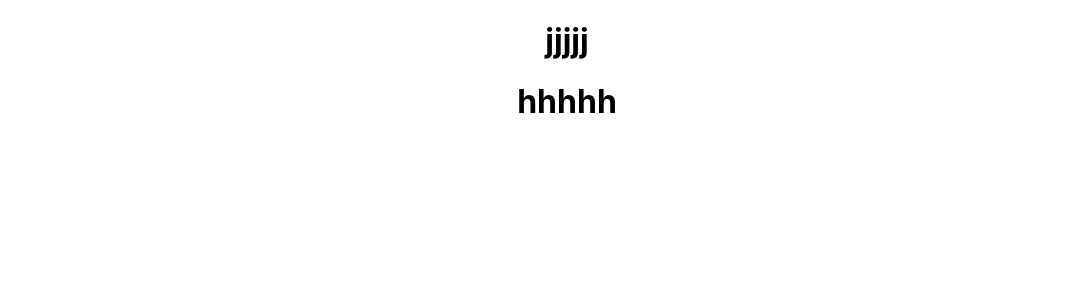
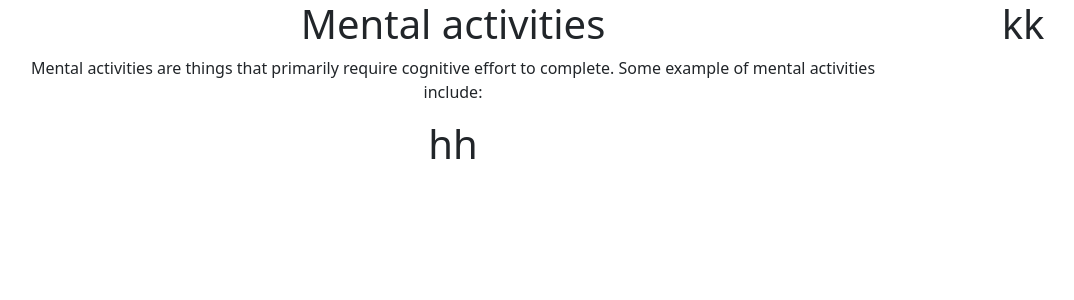
Before and after one commit to izazahmed0177/ass8-mental-activities-club, a React (Create React App) app: page / in a window 1280 px wide. Shown: the top 300 px of the page, without its empty margins (73-1147 px from the left). Built offline with nearby package versions, Linux system fonts and the light colour scheme.

Commit message:
add activity css

```diff
--- a/package.json
+++ b/package.json
@@ -6,7 +6,9 @@
     "@testing-library/jest-dom": "^5.16.5",
     "@testing-library/react": "^13.4.0",
     "@testing-library/user-event": "^13.5.0",
+    "bootstrap": "^5.2.1",
     "react": "^18.2.0",
+    "react-bootstrap": "^2.5.0",
     "react-dom": "^18.2.0",
     "react-scripts": "5.0.1",
     "web-vitals": "^2.1.4"
--- a/src/App.js
+++ b/src/App.js
@@ -1,5 +1,7 @@
 import logo from './logo.svg';
 import './App.css';
+
+import 'bootstrap/dist/css/bootstrap.min.css';
 import MainActivity from './components/MainActivity/MainActivity';
 
 function App() {
--- a/src/components/Activities/Activities.js
+++ b/src/components/Activities/Activities.js
@@ -0,0 +1,11 @@
+import React from 'react';
+
+const Activities = () => {
+    return (
+        <div>
+            <h1>hh</h1>
+        </div>
+    );
+};
+
+export default Activities;
--- a/src/components/Details/Details.js
+++ b/src/components/Details/Details.js
@@ -0,0 +1,11 @@
+import React from 'react';
+
+const Details = () => {
+    return (
+        <div>
+            <h1>kk</h1>
+        </div>
+    );
+};
+
+export default Details;
--- a/src/components/MainActivity/MainActivity.css
+++ b/src/components/MainActivity/MainActivity.css
@@ -0,0 +1,4 @@
+.activity-row{
+    display: grid;
+    grid-template-columns: 4fr 1fr;
+}
--- a/src/components/MainActivity/MainActivity.js
+++ b/src/components/MainActivity/MainActivity.js
@@ -1,16 +1,33 @@
 import React from 'react';
+import Activities from '../Activities/Activities';
+import Details from '../Details/Details';
+import 'bootstrap/dist/css/bootstrap.min.css';
+import '../MainActivity/MainActivity.css'
+
 
 const MainActivity = () => {
     return (
         <div className='main-activity-container'>
-            <div className='activity-list-container'>
-                <h1>jjjjj</h1>
-            </div>
-            <div className='activity-details-container'>
-                <h1>hhhhh</h1>
-            </div>
+            <div className='container'>
+                <div className='row activity-row'>
+
+                    <div className='activity-list-container cal-12'>
+
+                        <div>
+                            <h1>Mental activities</h1>
+                            <p>Mental activities are things that primarily require cognitive effort to complete. Some example of mental activities include:</p>
+                        </div>
+                        <Activities> </Activities>
 
 
+                    </div>
+                    <div className='activity-details-container cal-4'>
+                        <Details> </Details>
+                    </div>
+
+                </div>
+
+            </div>
         </div>
     );
 };
--- a/src/index.js
+++ b/src/index.js
@@ -3,6 +3,8 @@ import ReactDOM from 'react-dom/client';
 import './index.css';
 import App from './App';
 import reportWebVitals from './reportWebVitals';
+
+import 'bootstrap/dist/css/bootstrap.min.css';
 
 const root = ReactDOM.createRoot(document.getElementById('root'));
 root.render(
```
Also changed, not shown: 1 other file (tests, documents, lock files or other folders).
